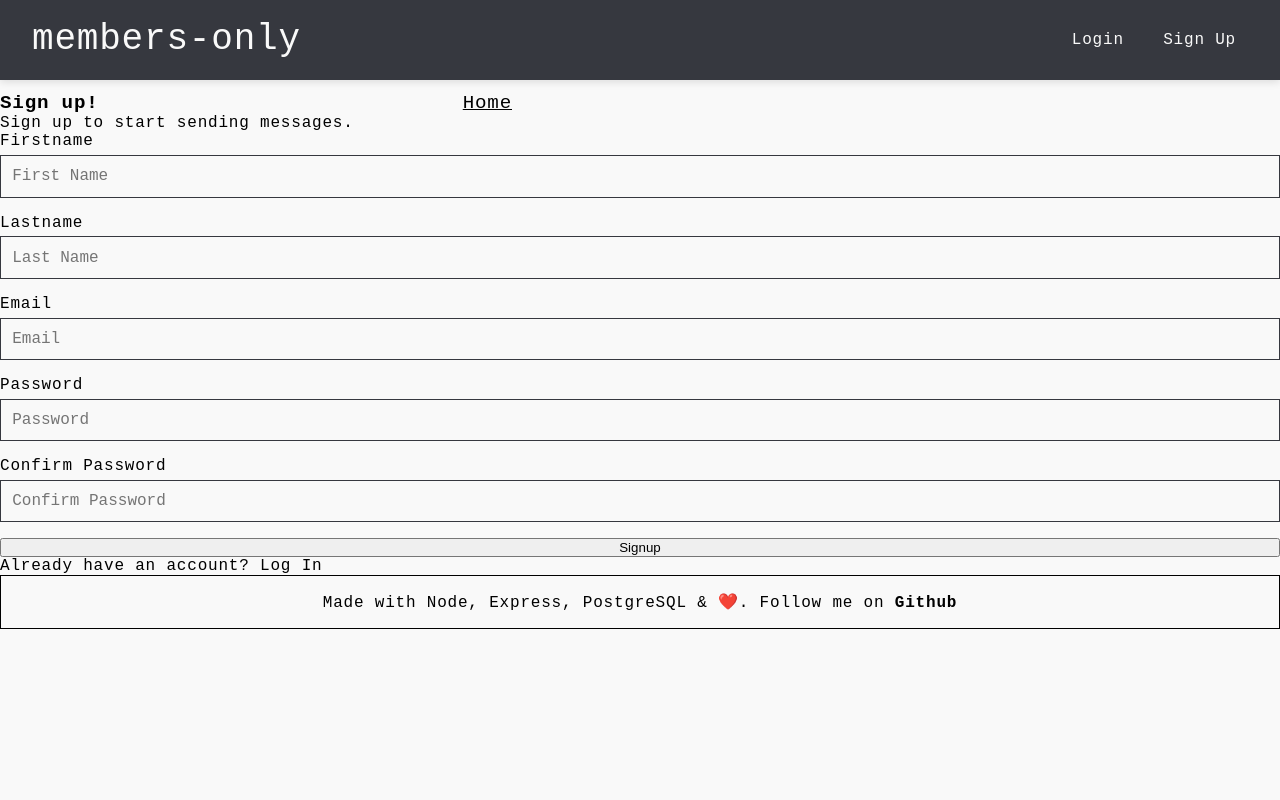
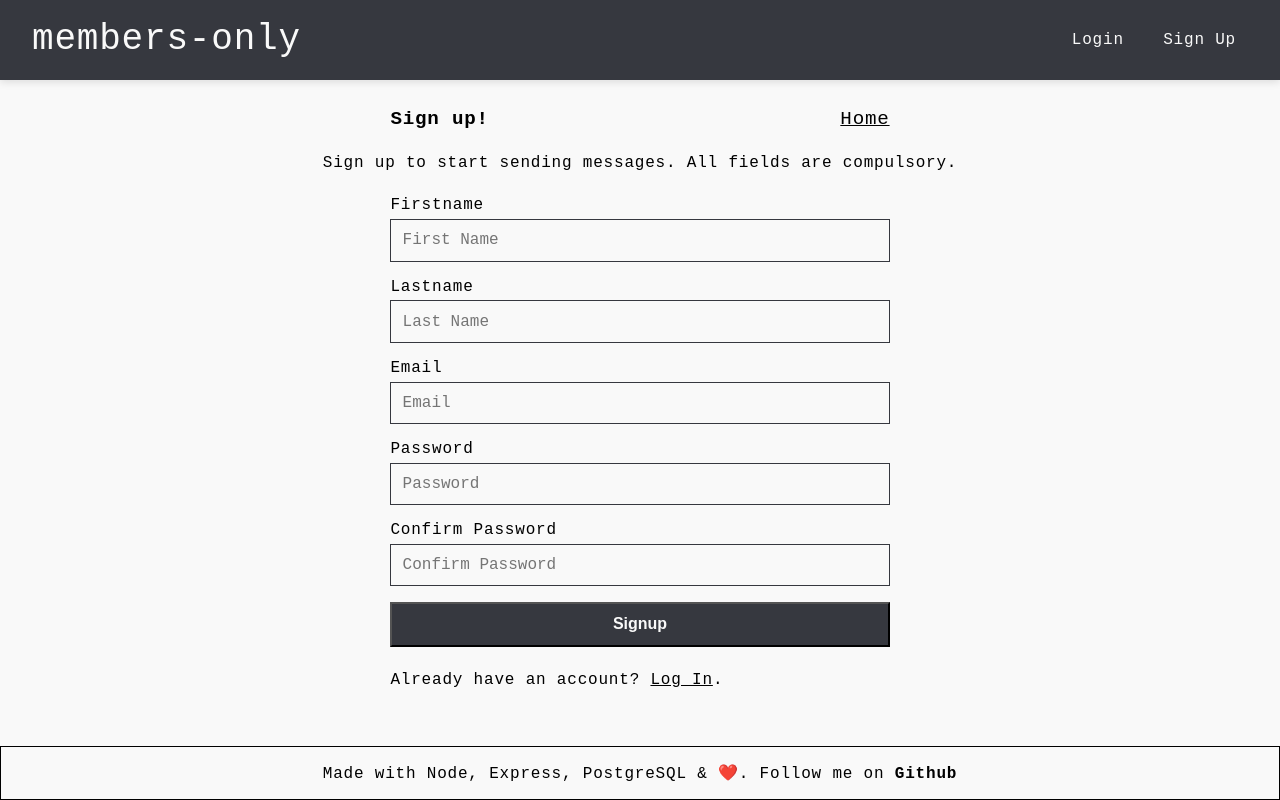
Before and after one commit to zakingslayerv22/members-only, a Node server app: page /users/signup in a window 1280 px wide. Run offline with Node 20, Linux system fonts and the light colour scheme; some libraries are stand-ins or nearby versions.

Commit message:
feat: structure signup view to gain appearance and structure of messages index view

```diff
--- a/views/users/signup.ejs
+++ b/views/users/signup.ejs
@@ -4,10 +4,12 @@
 <%- include('../partials/head.ejs') %>
 
 <body>
+    <div class="content-layout">
         <%- include('../partials/header.ejs') %>
+        <main class="main-content">
             <%- include('../partials/pageTitle.ejs') %>
-    <p>Sign up to start sending messages.</p>
-    <div>
+            <p class="page-info">Sign up to start sending messages. All fields are compulsory.</p>
+            <div class="form-container form-with-span">
                 <form method="POST" action="<%= formActionSubmit %>">
                     <label for="firstName">Firstname
                         <input type="text" id="firstName" name="firstName" placeholder="First Name"
@@ -26,14 +28,17 @@
                             value="<%= typeof user !== 'undefined' &&  user ? user.password : ''  %>" required>
                     </label>
                     <label for="confirmPassword">Confirm Password
-                <input type="password" id="confirmPassword" name="confirmPassword" placeholder="Confirm Password"
+                        <input type="password" id="confirmPassword" name="confirmPassword"
+                            placeholder="Confirm Password"
                             value="<%= typeof user !== 'undefined' && user ? user.confirmPassword : ''  %>" required>
                     </label>
-            <button><%= action %></button>
+                    <button class="button-submit"><%= action %></button>
                 </form>
-        <span>Already have an account? <a href="/users/login">Log In</a></span>
+                <span class="span-below-form">Already have an account? <a href="/users/login">Log In</a>.</span>
             </div>
+        </main>
         <%- include('../partials/footer.ejs') %>
+    </div>
 </body>
 
 </html>
```
Lines whose indentation alone changed are shown as unchanged.
